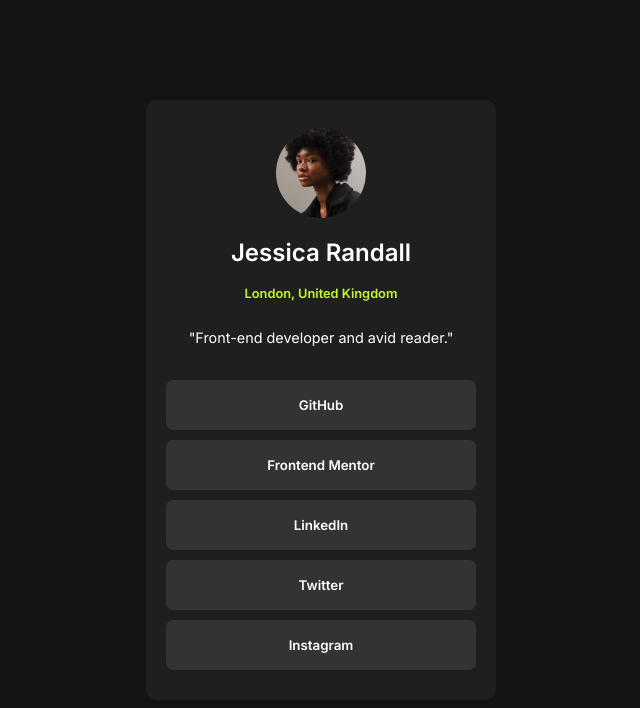
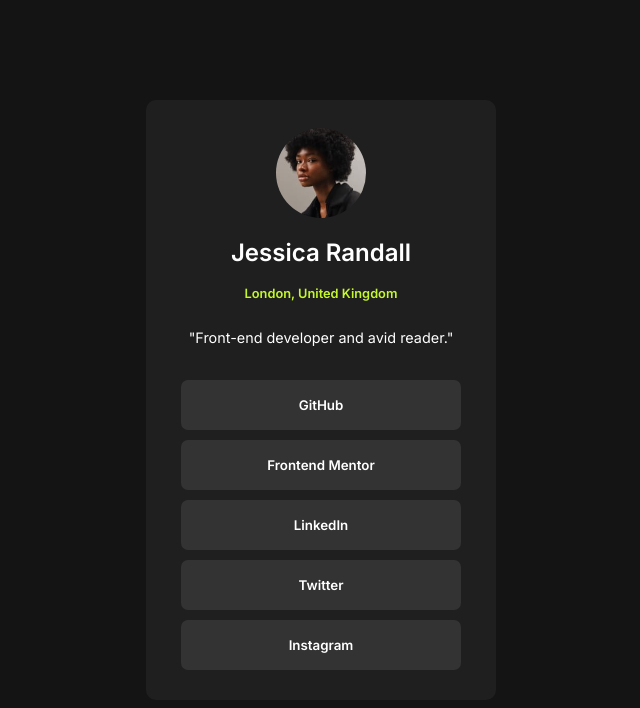
Before and after one commit to osmond20/Social-Links-Profile, a plain HTML site: page index.html in a window 1280 px wide. Shown: the whole page, without its empty margins (319-959 px from the left). Drawn offline with Linux system fonts and the light colour scheme.

Commit message:
specified padding on container_links

```diff
--- a/style.css
+++ b/style.css
@@ -90,13 +90,12 @@ body{
 .link_child{
     gap: 10px 0px;
     width: 100%;
-    padding: 20px;
+    padding: 20px 35px;
     text-align: center;
 }
 
 .link_child > a{
      text-decoration: none;
-
 }
 
 .link_child > a > button{
```
